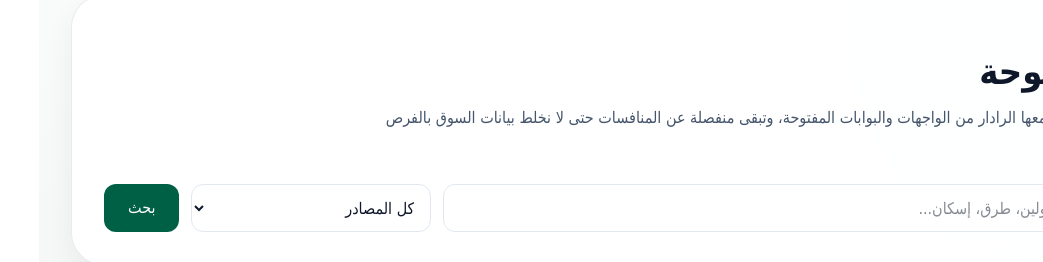
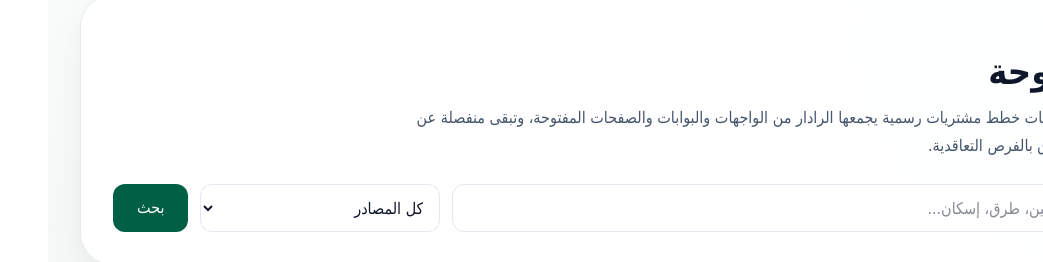
Before and after one commit to GHAZMOTIEBIPRO/Etmad-ben-ghaI, a Next.js app: page /data in a window 1280 px wide. Shown: the part 108-370 px from the top of the page, without its empty margins (237-1280 px from the left). Built offline with nearby package versions, Linux system fonts and the light colour scheme; no server answers.

Commit message:
feat: expose official procurement files in open data page

```diff
--- a/src/app/data/page.tsx
+++ b/src/app/data/page.tsx
@@ -32,6 +32,7 @@ function formatDate(value: string | null): string {
 function sourceLabel(sourceKey: string): string {
   if (sourceKey === "balady-open-data") return "بلدي";
   if (sourceKey === "riyadh-municipality-open-data") return "أمانة الرياض";
+  if (sourceKey === "official-procurement-files") return "ملفات مشتريات رسمية";
   return "البيانات الوطنية";
 }
 
@@ -83,7 +84,7 @@ export default async function PublicDataPage({ searchParams }: { searchParams: S
         <div className="max-w-4xl">
           <div className="text-xs font-black text-emerald-700">بيانات مجانية 100%</div>
           <h1 className="mt-2 text-3xl font-black sm:text-4xl">البيانات المفتوحة</h1>
-          <p className="mt-3 leading-7 text-slate-600">مجموعات بيانات حكومية مجانية يجمعها الرادار من الواجهات والبوابات المفتوحة، وتبقى منفصلة عن المنافسات حتى لا نخلط بيانات السوق بالفرص التعاقدية.</p>
+          <p className="mt-3 leading-7 text-slate-600">مجموعات بيانات حكومية مجانية وملفات خطط مشتريات رسمية يجمعها الرادار من الواجهات والبوابات والصفحات المفتوحة، وتبقى منفصلة عن المنافسات حتى لا نخلط بيانات السوق بالفرص التعاقدية.</p>
         </div>
 
         <form className="mt-6 grid gap-3 md:grid-cols-[1fr_240px_auto]">
@@ -92,6 +93,7 @@ export default async function PublicDataPage({ searchParams }: { searchParams: S
             <option value="">كل المصادر</option>
             <option value="balady-open-data">بلدي</option>
             <option value="riyadh-municipality-open-data">أمانة الرياض</option>
+            <option value="official-procurement-files">ملفات خطط المشتريات الرسمية</option>
             <option value="saudi-open-data">البوابة الوطنية للبيانات المفتوحة</option>
           </select>
           <button className="h-12 rounded-xl bg-emerald-800 px-6 text-sm font-black text-white">بحث</button>
```
